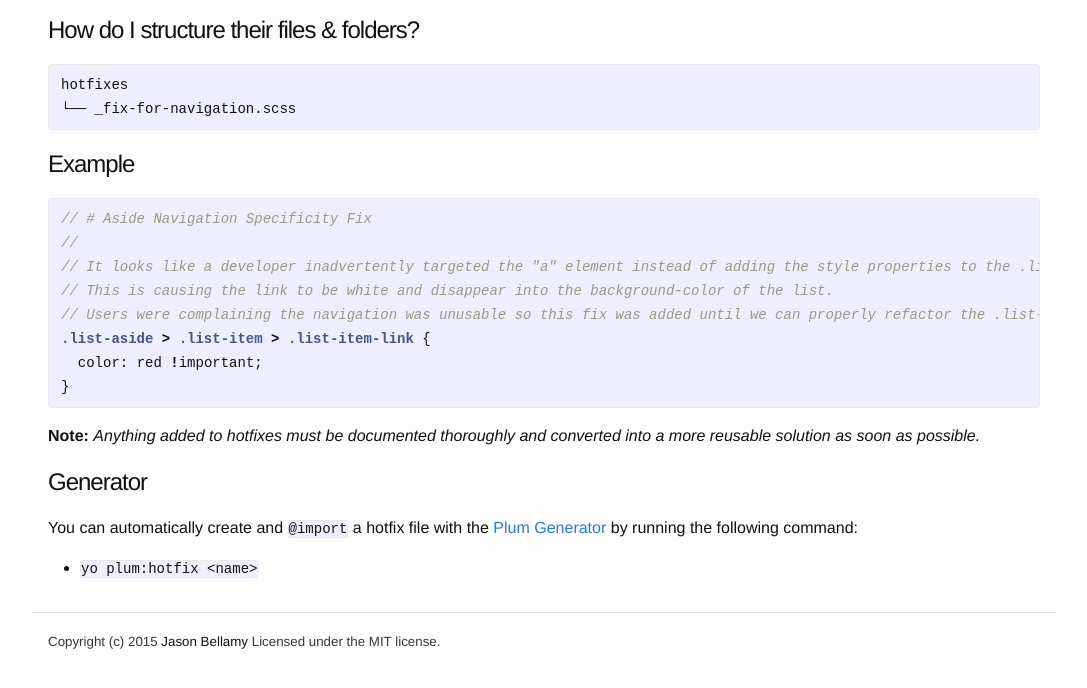
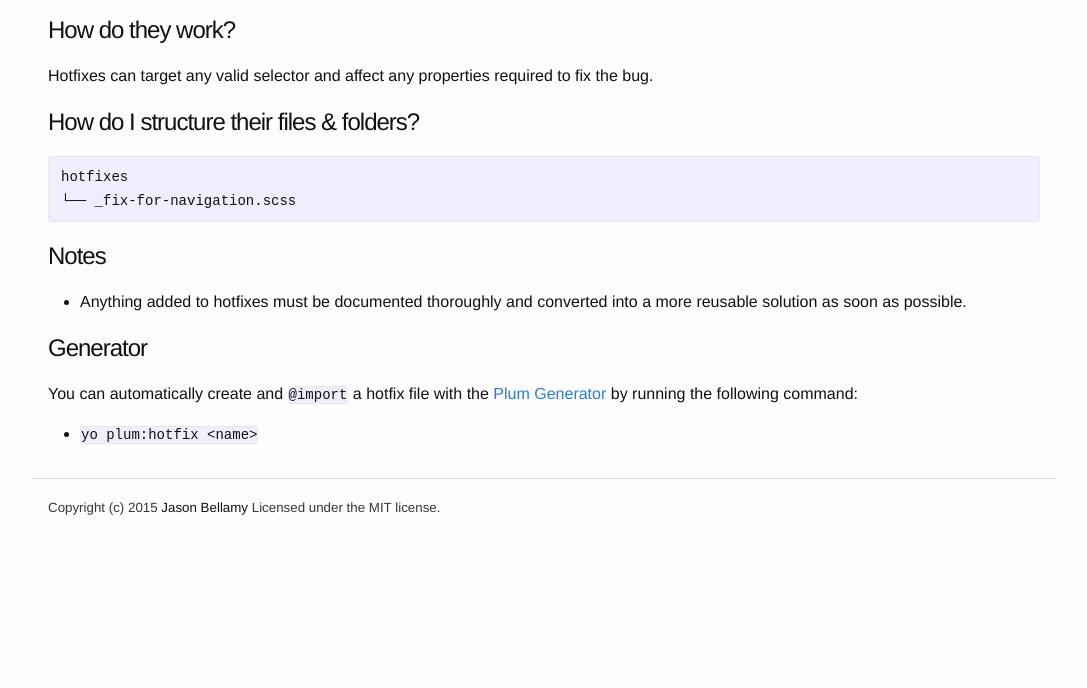
Before and after one commit to plum-css/plum, a Jekyll site: the page built from _docs/hotfixes.md, in a window 1280 px wide, cut to the strip 308-1009 px from the top of the page. Shown: the top 688 px of the strip, without its empty margins (96-1183 px from the left). Built offline with Jekyll 4.4.1, drawn with Linux system fonts in a browser that asks for light colours; nearby versions of some CDN libraries; Markdown is read by kramdown in place of the engine named in the settings; after the commit the page ends 900 px from its top, so only the background shows below that.

Commit message:
updated the hotfix documentation

````diff
--- a/_docs/hotfixes.md
+++ b/_docs/hotfixes.md
@@ -33,6 +33,10 @@ graph LR;
     class HOTFIXES active;
 {% endmermaid %}
 
+## How do they work?
+
+Hotfixes can target any valid selector and affect any properties required to fix the bug.
+
 ## How do I structure their files & folders?
 
 ```text
@@ -40,20 +44,9 @@ hotfixes
 └── _fix-for-navigation.scss
 ```
 
-## Example
+## Notes
 
-```scss
-// # Aside Navigation Specificity Fix
-//
-// It looks like a developer inadvertently targeted the "a" element instead of adding the style properties to the .list-item-link class.
-// This is causing the link to be white and disappear into the background-color of the list.
-// Users were complaining the navigation was unusable so this fix was added until we can properly refactor the .list-aside module.
-.list-aside > .list-item > .list-item-link {
-  color: red !important;
-}
-```
-
-**Note:** *Anything added to hotfixes must be documented thoroughly and converted into a more reusable solution as soon as possible.*
+- Anything added to hotfixes must be documented thoroughly and converted into a more reusable solution as soon as possible.
 
 ## Generator
 
````
